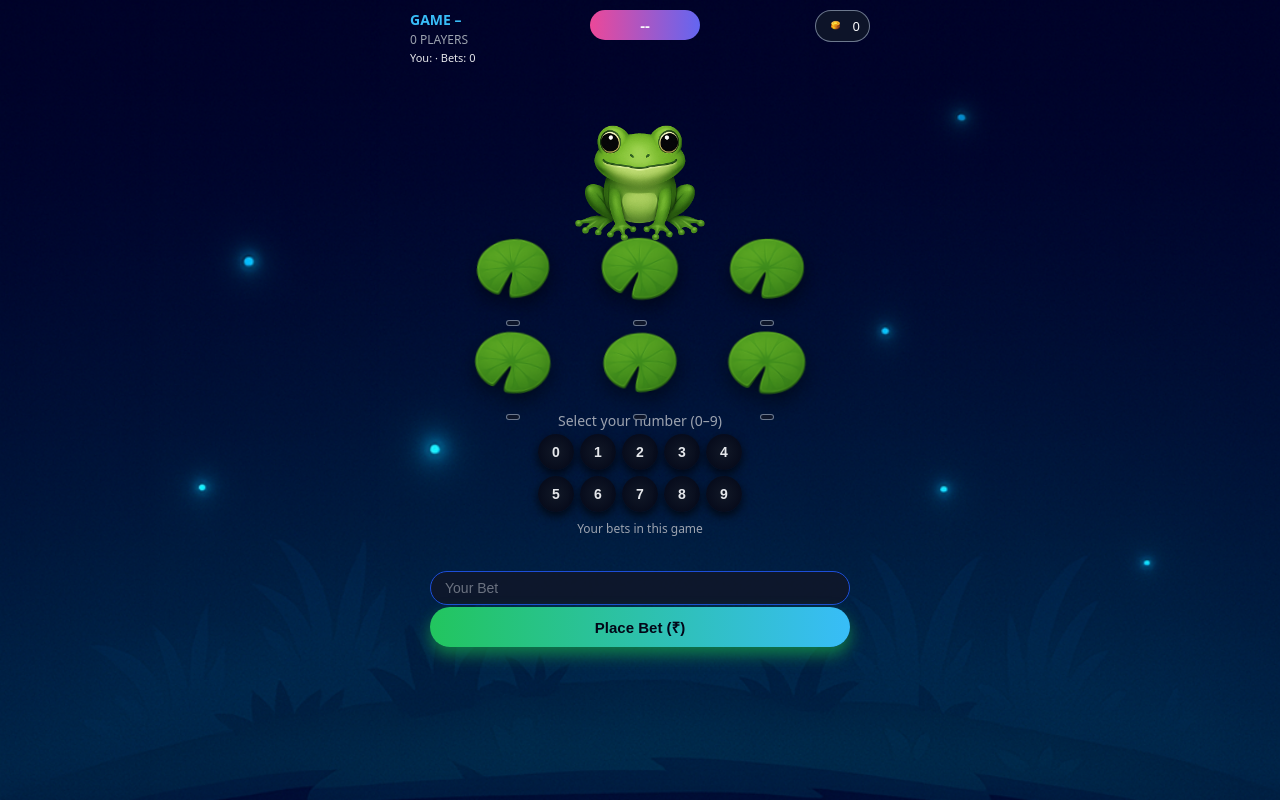
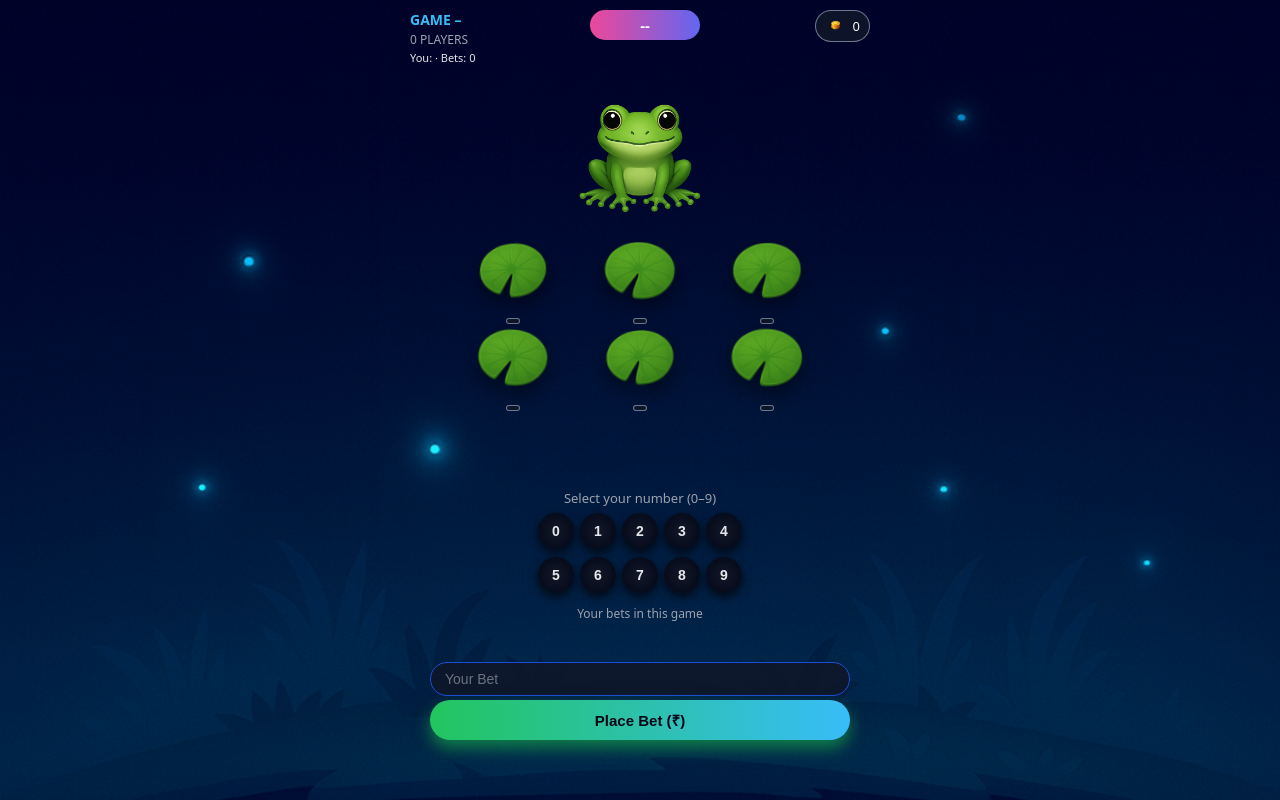
Before and after one commit to mudit0829/game-of-five, a Flask app: template templates/silver-game.html in a window 1280 px wide. Run offline with Flask 3, Linux system fonts and the light colour scheme; the template is opened without the code that fills it, so the values that code supplies are empty; some libraries are stand-ins or nearby versions.

Commit message:
Update silver-game.css

```diff
--- a/static/css/silver-game.css
+++ b/static/css/silver-game.css
@@ -118,21 +118,23 @@ body {
 
 /* ===== FROG + LILYPADS AREA ===== */
 
-/* Uses a fixed portion of screen height, sits on top of background */
+/* Container for frog and lilypads - takes upper/middle portion */
 .pond {
   position: relative;
-  flex: 0 0 42vh;   /* ~ top-middle part of the screen */
+  flex: 0 0 50vh;   /* Takes 50% of screen height for the game area */
   width: 100%;
+  display: flex;
+  flex-direction: column;
 }
 
-/* Frog on land (upper part of bg) */
+/* Frog on LAND (upper part of bg) - positioned higher */
 .frog-wrapper {
   position: absolute;
   left: 50%;
-  top: 12%;          /* smaller = higher, bigger = lower */
+  top: 5%;          /* Move frog higher to land area */
   transform: translateX(-50%);
-  width: 150px;
-  height: 150px;
+  width: 140px;
+  height: 140px;
   display: flex;
   align-items: center;
   justify-content: center;
@@ -155,11 +157,11 @@ body {
   pointer-events: none;
 }
 
-/* Lilypads in water (lower middle of bg) */
+/* Lilypads in WATER (middle portion of bg) */
 .pads {
   position: absolute;
   left: 50%;
-  top: 46%;          /* this defines where the pad grid starts */
+  top: 40%;          /* Position lilypads in the water section */
   transform: translateX(-50%);
   width: 100%;
   max-width: 380px;
@@ -174,8 +176,8 @@ body {
 
 .pad {
   position: relative;
-  width: 120px;
-  height: 82px;
+  width: 110px;
+  height: 75px;
   display: flex;
   justify-content: center;
   align-items: center;
@@ -190,14 +192,14 @@ body {
 .pad[data-pad="6"] img { transform: rotate(2deg) scale(1.04); }
 
 .pad img {
-  width: 120px;
+  width: 110px;
   height: auto;
   filter: drop-shadow(0 8px 10px rgba(0,0,0,0.5));
 }
 
 .pad-number {
   position: absolute;
-  font-size: 22px;
+  font-size: 20px;
   font-weight: 800;
   color: #f9fafb;
   text-shadow: 0 0 6px rgba(0,0,0,0.9);
@@ -227,29 +229,30 @@ body {
   100% { transform: scale(1.03); filter: drop-shadow(0 0 6px rgba(34,197,94,0.6)); }
 }
 
-/* ===== CONTROLS (numbers, bet, button) ===== */
+/* ===== CONTROLS (numbers, bet, button) - BELOW water area ===== */
 
 .controls {
   flex: 1 1 auto;
   display: flex;
   flex-direction: column;
   justify-content: flex-start;
-  padding-top: 4px;
+  padding-top: 8px;
+  margin-top: 10px;   /* Space between water area and controls */
 }
 
 .numbers-title {
   text-align: center;
-  font-size: 14px;
+  font-size: 13px;
   color: #9ca3af;
   margin-top: 0;
-  margin-bottom: 4px;
+  margin-bottom: 6px;
 }
 
 .numbers-row {
   display: flex;
   justify-content: center;
   gap: 6px;
-  margin-bottom: 6px;
+  margin-bottom: 8px;
   flex-wrap: wrap;
 }
 
@@ -274,7 +277,7 @@ body {
 .my-bets-title {
   font-size: 12px;
   color: #9ca3af;
-  margin: 2px 0;
+  margin: 4px 0;
   text-align: center;
 }
 
@@ -284,7 +287,7 @@ body {
   flex-wrap: wrap;
   gap: 4px;
   min-height: 22px;
-  margin-bottom: 6px;
+  margin-bottom: 8px;
 }
 
 .my-bet-chip {
@@ -297,7 +300,7 @@ body {
 }
 
 .bet-container {
-  margin: 4px 0 2px;
+  margin: 6px 0 4px;
   display: flex;
   justify-content: center;
 }
@@ -339,7 +342,7 @@ body {
 }
 
 .status {
-  margin-top: 15px;
+  margin-top: 10px;
   text-align: center;
   font-size: 13px;
   min-height: 18px;
```
Also changed, not shown: other parts of static/css/silver-game.css (+51 -8 lines).
